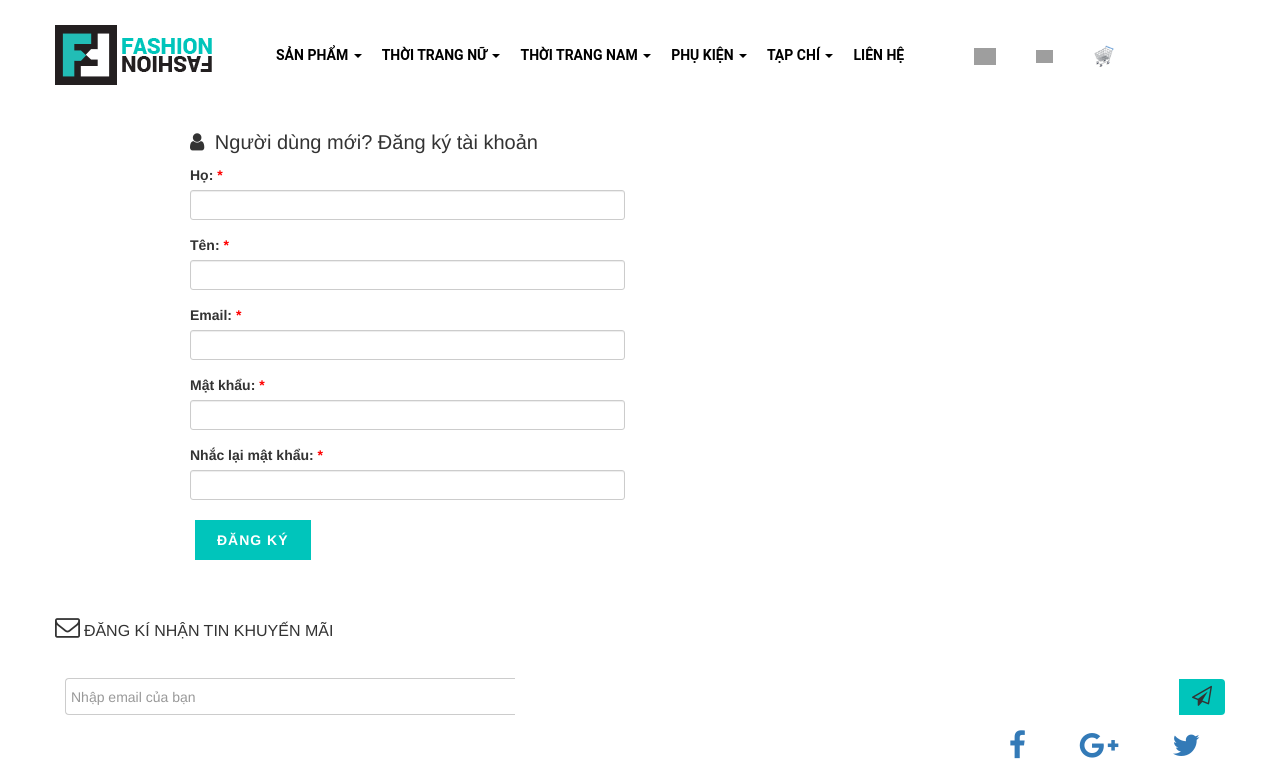
After one commit to hoatt1097/shopfashion, a PHP site: page /register.php in a window 1280 px wide; the page is wider, and only the part inside the window is pictured. The commit adds this page. Shown: the top 770 px of that part. Run offline with PHP 8.4, Linux system fonts and the light colour scheme; some libraries are stand-ins or nearby versions; grey boxes are pictures that could not be loaded.

Commit message:
commit 12/10/1017

```diff
--- a/header.css
+++ b/header.css
@@ -39,78 +39,10 @@ a:hover, a:active, a:visited{
     margin-top: 30px;
     margin-left: 50px;
 }
+.dropdown-toggle img{
+    margin-right: 20px;
+}
 
 /*End menu------------ */
 
 /*------------ Header_icon */
-.header_icon{
-    float: right;
-    margin-top: 43px;
-    margin-right: 20px;
-}
-.header_reseach{
-    display: inline;
-    padding-left: 15px;
-    padding-right: 15px;
-}
-.header_login{
-    display: inline;
-    padding-left: 15px;
-    padding-right: 15px;
-}
-.top-cart-blog{
-    display: inline;
-    padding-left: 15px;
-    padding-right: 15px;
-}
-/* End Header_icon------------ */
-
-/* ------------ Primary-menu
-.menu{
-    font-weight: 600;
-}
-.primary_menu_wrap{
-    //float: right;
-    display: inline;
-}
-
-#primary-menu ul {
-    margin-top: 13px;
-    position: relative;
-    float: left;
-    list-style: none;
-    padding-top: 0;
-}
-#primary-menu ul li {
-    position: relative;
-    float: left;
-}
-
-#primary-menu>ul>li>a {
-    color: #373737;
-    padding-left: 20px;
-    padding-right: 20px;
-}
-#primary-menu ul a {
-    display: block;
-    height: 80px;
-    line-height: 80px;
-    padding: 0px;
-    color: #444;
-    -webkit-transition: height .4s ease, line-height .4s ease, margin .4s ease, padding .4s ease;
-    -o-transition: height .4s ease, line-height .4s ease, margin .4s ease, padding .4s ease;
-    transition: height .4s ease, line-height .4s ease, margin .4s ease, padding .4s ease;
-}
-#primary-menu ul i {
-    position: absolute;
-    font-size: 14px !important;
-    top: 1px;
-    line-height: 74px;
-    width: 14px;
-    text-align: center;
-    -webkit-transition: line-height .4s ease;
-    -o-transition: line-height .4s ease;
-    transition: line-height .4s ease;
-    right: 0px;
-}
-End Primary-menu ------------ */
--- a/header.php
+++ b/header.php
@@ -15,92 +15,6 @@
     <link rel="stylesheet" href="https://maxcdn.bootstrapcdn.com/font-awesome/4.4.0/css/font-awesome.min.css">
 
   </head>
-<!--   <body>
-  Header =============================================
-    <header id="header" class="">
-      <div class="header-wrap">
-        <div class="container">
-          <div id="logo">
-             <h1>
-               <a href="shopfashion.php" title="">
-                 <img src="images/icon/logo.png" alt="">
-               </a>
-             </h1>
-          </div>
-          <div class="primary_menu_wrap">
-             <nav id="primary-menu">
-               <ul>
-                 <li>
-                  <a href="#" title="">
-                     <div class="menu">
-                       SẢN PHẨM
-                     </div>
-                     <i class="fa fa-caret-down"></i>
-                  </a>
-                 </li>
-                 <li>
-                   <a href="#" title="">
-                     <div class="menu">
-                       THỜI TRANG NỮ
-                     </div>
-                     <i class="fa fa-caret-down"></i>
-                   </a>
-                 </li>
-                 <li>
-                   <a href="#" title="">
-                     <div class="menu">
-                       THỜI TRANG NAM
-                     </div>
-                     <i class="fa fa-caret-down"></i>
-                   </a>
-                 </li>
-                 <li>
-                   <a href="#" title="">
-                     <div class="menu">
-                       ĐỒ THỂ THAO
-                     </div>
-                     <i class="fa fa-caret-down"></i>
-                   </a>
-                 </li>
-                 <li>
-                   <a href="#" title="">
-                     <div class="menu">
-                       ÁO KHOÁC
-                     </div>
-                     <i class="fa fa-caret-down"></i>
-                   </a>
-                 </li>
-                 <li>
-                   <a href="#" title="">
-                     <div class="menu">
-                       TẠP CHÍ
-                     </div>
-                     <i class="fa fa-caret-down"></i>
-                   </a>
-                 </li>
-               </ul>
-             </nav>
-          </div>
-          <div class="header_icon">
-            <div class="header_reseach">
-              <a href="#"><img src="images/icon/search.png" alt="" style="width: 22px"></a>
-              <i class=""></i>
-            </div>
-            <div class="header_login">
-              <a href="#"><img src="images/icon/user.png" alt="" style="width: 17px"></i></a>
-            </div>
-            <div class="top-cart-blog">
-              <a href="#"><img src="images/icon/shop-cart-icon.png" alt="" style="width: 22px"></a>
-            </div>
-          </div>
-        </div>
-      </div>
-    </header>
-Header =============================================
-jQuery (necessary for Bootstrap's JavaScript plugins)
-  <script src="https://ajax.googleapis.com/ajax/libs/jquery/1.12.4/jquery.min.js"></script>
-  <script src="js/bootstrap.min.js"></script>
- </body> -->
   <body>
     <!--Header ============================================= -->
       <header id="header" class="">
@@ -173,18 +87,25 @@ jQuery (necessary for Bootstrap's JavaScript plugins)
               </ul>
             </div>
 
-            <div class="header_icon">
-              <div class="header_reseach">
-                <a href="#"><img src="images/icon/search.png" alt="" style="width: 22px"></a>
-                <i class=""></i>
+            <div  class="navbar-default" role="navigation">
+               <ul class="nav navbar-nav">
+                  <li>
+                      <a href="#" class="dropdown-toggle" data-toggle="dropdown"><img src="images/icon/search.png" alt="" style="width: 22px"></a>
+                 </li>
+                 <li>
+                      <a href="#" class="dropdown-toggle" data-toggle="dropdown"><img src="images/icon/user.png" alt="" style="width: 17px"></a>
+                      <ul class="dropdown-menu">
+                         <li><a href="login.php">Đăng nhập</a></li>
+                         <li class="divider"></li>
+                         <li><a href="register.php">Đăng ký</a></li>
+                     </ul>
+                 </li>
+                 <li>
+                      <a href="#" class="dropdown-toggle" data-toggle="dropdown"><img src="images/icon/shop-cart-icon.png" alt="" style="width: 22px"></a>
+                 </li>
+              </ul>
             </div>
-              <div class="header_login">
-                <a href="#"><img src="images/icon/user.png" alt="" style="width: 17px"></i></a>
-              </div>
-              <div class="top-cart-blog">
-                <a href="#"><img src="images/icon/shop-cart-icon.png" alt="" style="width: 22px"></a>
-              </div>
-            </div>
+
           </div>
         </div>
       </header>
--- /dev/null
+++ b/register.php
@@ -0,0 +1,143 @@
+<!DOCTYPE html>
+<html lang="en">
+  <head>
+    <meta charset="utf-8">
+    <meta http-equiv="X-UA-Compatible" content="IE=edge">
+    <meta name="viewport" content="width=device-width, initial-scale=1">
+    <!-- <link rel="stylesheet" href="https://www.w3schools.com/w3css/4/w3.css"> -->
+
+    <title>Login Page</title>
+
+    <!-- Bootstrap -->
+    <link rel="stylesheet" type="text/css" href="css/bootstrap.min.css">
+    <link rel="stylesheet" type="text/css" href="css/bootstrap-theme.min.css">
+    <link rel="stylesheet" type="text/css" href="header.css">
+    <link rel="stylesheet" href="https://maxcdn.bootstrapcdn.com/font-awesome/4.4.0/css/font-awesome.min.css">
+
+    <style type="text/css" media="screen">
+      .divcenter {
+        margin-top: 20px;
+        position: relative !important;
+        float: none !important;
+        margin-left: auto !important;
+        margin-right: auto !important;
+      }
+      .nobottommargin {
+        margin-bottom: 0 !important;
+      }
+      .acctitle {
+          padding-top: 5px;
+          padding-bottom: 5px;
+          font-size: 20px;
+          line-height: 35px;
+          font-weight: 400;
+      }
+      .button {
+          display: inline-block;
+          position: relative;
+          cursor: pointer;
+          outline: none;
+          white-space: nowrap;
+          margin: 5px;
+          padding: 0 22px;
+          font-size: 14px;
+          height: 40px;
+          line-height: 40px;
+          background-color: #00c5bb;
+          color: #FFF;
+          font-weight: 600;
+          text-transform: uppercase;
+          letter-spacing: 1px;
+          border: none;
+          text-align: center;
+      }
+      .button:hover {
+          background-color: #ff7a13;
+      }
+      .require_symbol {
+          color: red !important;
+      }
+
+    </style>
+
+  </head>
+  <body>
+    <?php
+      include "header.php";
+    ?>
+
+    <div class="container clearfix">
+        <div class="accordion divcenter clearfix" style="max-width: 900px;">
+
+          <!-- login -->
+          <div id="login">
+            <div class="acctitle">
+              <i class="acc-closed fa fa-user" style="padding-right: 5px;"></i>
+              Người dùng mới? Đăng ký tài khoản
+            </div>
+            <div class="row">
+              <div class="col-xs-12 col-sm-6">
+                <form accept-charset="UTF-8" action="/account/login" id="customer_login" method="post">
+
+                  <div class="form-group">
+                    <label for="login-form-lastname">Họ:
+                      <span class="required require_symbol">*</span>
+                    </label>
+                    <input id="login-form-lastname" name="lastname" value="" class="input-sm form-control" type="text" required>
+                  </div>
+
+                  <div class="form-group">
+                    <label for="login-form-firstname">Tên:
+                      <span class="required require_symbol">*</span>
+                    </label>
+                    <input id="login-form-firstname" name="firstname" value="" class="input-sm form-control" type="text" required>
+                  </div>
+
+                  <div class="form-group">
+                    <label for="login-form-email">Email:
+                      <span class="required require_symbol">*</span>
+                    </label>
+                    <input id="login-form-email" name="email" value="" class="input-sm form-control" type="email" required>
+                  </div>
+
+                  <div class="form-group">
+                    <label for="login-form-password">Mật khẩu:
+                      <span class="required require_symbol">*</span>
+                    </label>
+                    <input id="login-form-password" name="password" value="" class="input-sm form-control" type="password" required>
+                  </div>
+
+                  <div class="form-group">
+                    <label for="login-form-repassword">Nhắc lại mật khẩu:
+                      <span class="required require_symbol">*</span>
+                    </label>
+                    <input id="login-form-repassword" name="repassword" value="" class="input-sm form-control" type="password" required>
+                  </div>
+
+                  <div class="form-group">
+                    <button class="button button-black nomargin" id="login-form-submit" name="login-form-submit" type="submit" value="login">Đăng ký</button>
+                  </div>
+                  <!--</form>-->
+                </form>
+              </div>
+
+            </div>
+          </div>
+          <!-- end login -->
+        </div>
+
+    </div>
+
+    <?php
+      include "footer.php";
+    ?>
+    <!--jQuery (necessary for Bootstrap's JavaScript plugins) -->
+    <script src="https://ajax.googleapis.com/ajax/libs/jquery/1.12.4/jquery.min.js"></script>
+    <script src="js/bootstrap.min.js"></script>
+    <script type="text/javascript">
+        $(document).ready(function(){
+            $("#customer_login")[0].reset();
+          });
+    </script>
+  </body>
+</html>
```
Also changed, not shown: login.php (added, +149 -0 lines). Lines whose indentation alone changed are shown as unchanged.
